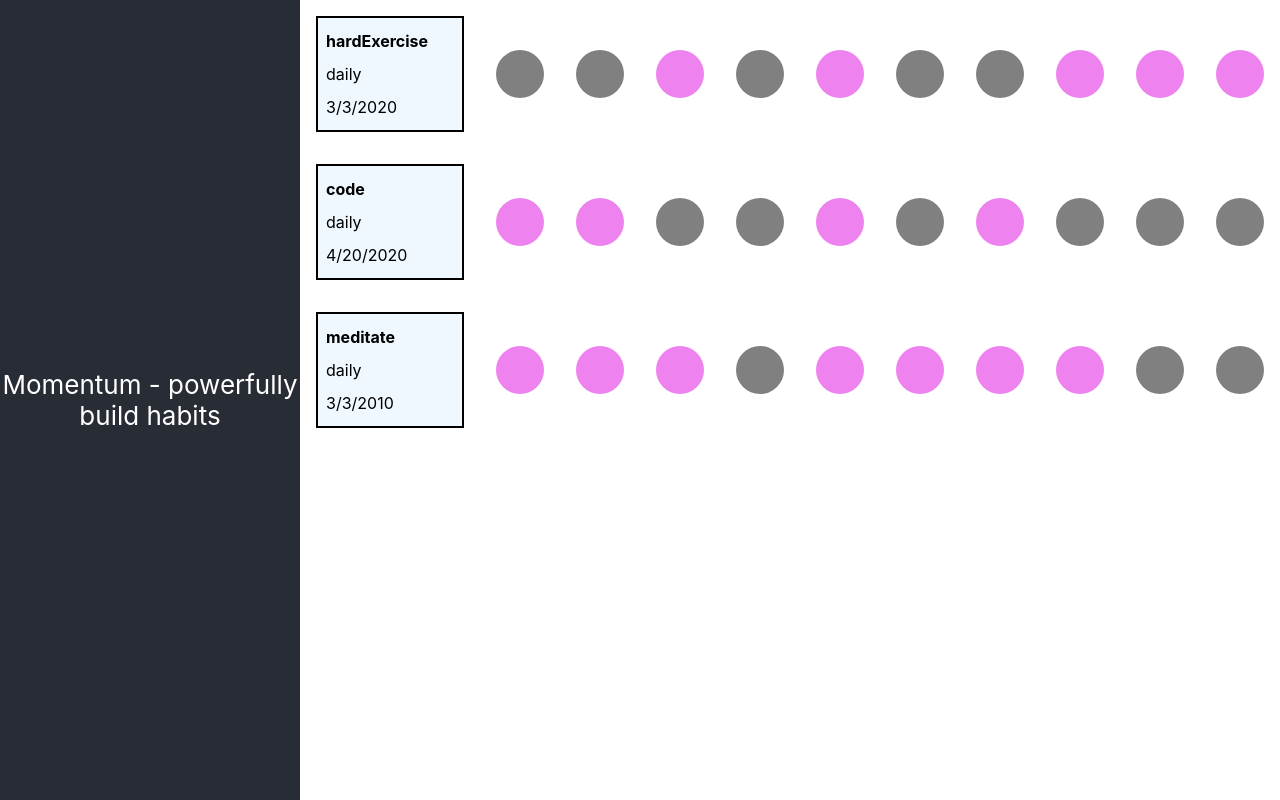
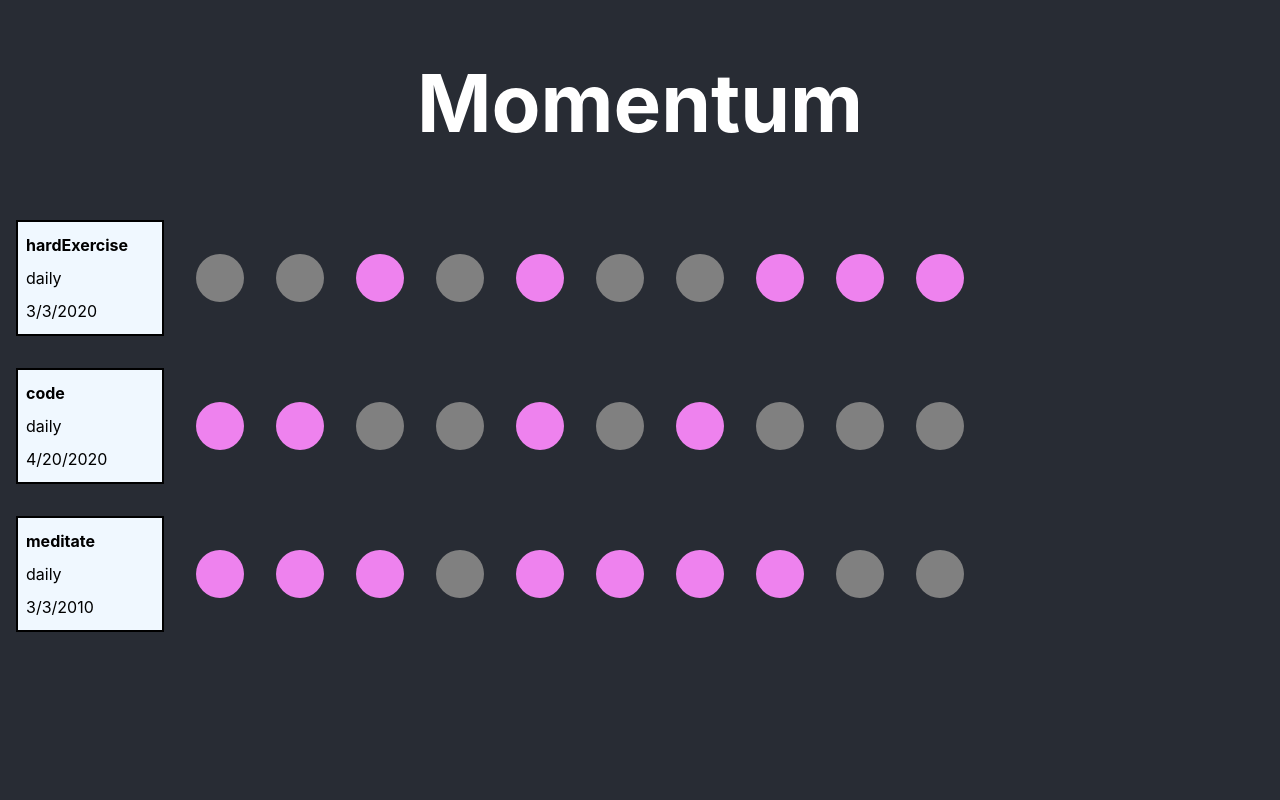
Before and after one commit to methoil/momentum, a React (Create React App) app: page / in a window 1280 px wide. Built offline with nearby package versions, Linux system fonts and the light colour scheme.

Commit message:
fix(App): fix layout + header

```diff
--- a/src/App.css
+++ b/src/App.css
@@ -1,6 +1,11 @@
 .App {
+  background-color: #282c34;
   text-align: center;
   display: flex;
+  flex-direction: column;
+  min-height: 100vh;
+  /* align-items: center; */
+  /* justify-content: center; */
 }
 
 .App-logo {
@@ -15,13 +20,8 @@
 }
 
 .App-header {
-  background-color: #282c34;
-  min-height: 100vh;
-  display: flex;
-  flex-direction: column;
-  align-items: center;
-  justify-content: center;
-  font-size: calc(10px + 2vmin);
+  font-size: 5rem;
+  font-weight: bold;
   color: white;
 }
 
--- a/src/App.tsx
+++ b/src/App.tsx
@@ -22,7 +22,7 @@ function App() {
 
   return (
     <div className="App">
-      <header className="App-header">Momentum - powerfully build habits</header>
+      <h1 className="App-header">Momentum</h1>
       <div className="chains-container">{timePeriods}</div>
     </div>
   );
```
